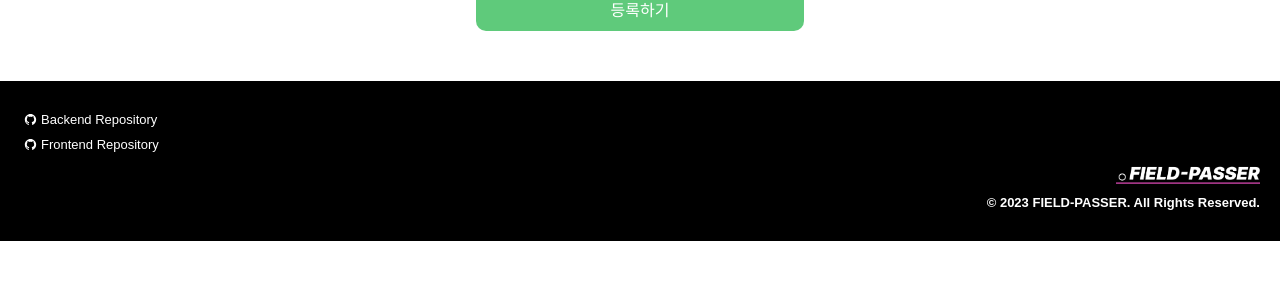
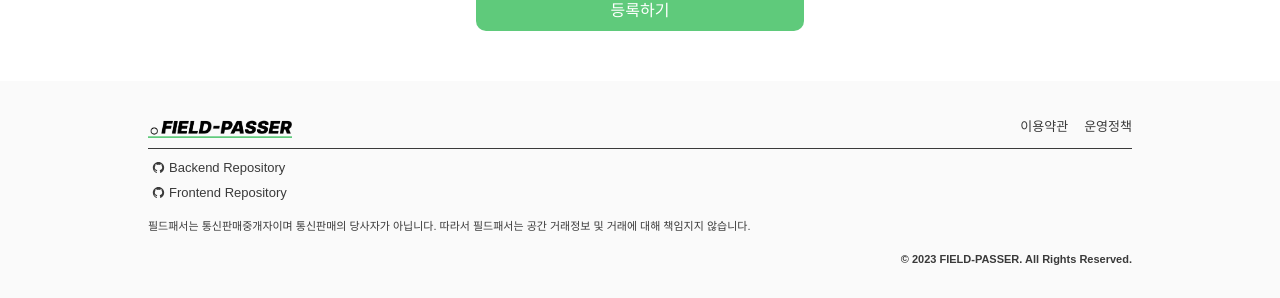
Before and after one commit to Field-Passer/newFieldPasser-FE, a React (Vite) app: page /board_form in a window 1280 px wide. Shown: the part 839-1137 px from the top of the page. Before the commit the page ends 1080 px from the top, so only its background shows below. Built offline with nearby package versions, Linux system fonts and the light colour scheme; no server answers; a web font is replaced by a local one.

Commit message:
Design: 푸터 디자인 반영

```diff
--- a/src/api/Instance.tsx
+++ b/src/api/Instance.tsx
@@ -67,9 +67,7 @@ privateApi.interceptors.response.use(
         } else if (response.status === 404) {
           dispatch(DELETE_TOKEN())
           removeCookieToken()
-          console.log(
-            '토큰이 만료되어 자동으로 로그아웃 되었습니다. 다시 로그인 해주세요.'
-          )
+          console.log('토큰이 만료되어 자동으로 로그아웃 되었습니다. 다시 로그인 해주세요.')
         }
       }
     }
--- a/src/components/Footer.tsx
+++ b/src/components/Footer.tsx
@@ -1,3 +1,4 @@
+import { COLORS } from '@src/globalStyles'
 import { AiFillGithub } from 'react-icons/ai'
 import { styled } from 'styled-components'
 
@@ -5,44 +6,42 @@ const Footer = () => {
   return (
     <FooterContainer>
       <div className="inner">
-        <a
-          href="https://github.com/Field-Passer/newFieldPasser-BE"
-          target="_blank"
-          rel="noopener noreferrer"
-          className="link"
-        >
+        <div className="top">
+          <img src="/logo.png" />
+          <div className="policy">
+            <span>이용약관</span>
+            <span>운영정책</span>
+          </div>
+        </div>
+        <a href="https://github.com/Field-Passer/newFieldPasser-BE" target="_blank" rel="noopener noreferrer" className="link">
           <AiFillGithub />
           Backend Repository
         </a>
-        <a
-          href="https://github.com/Field-Passer/newFieldPasser-FE"
-          target="_blank"
-          rel="noopener noreferrer"
-          className="link"
-        >
+        <a href="https://github.com/Field-Passer/newFieldPasser-FE" target="_blank" rel="noopener noreferrer" className="link">
           <AiFillGithub />
           Frontend Repository
         </a>
-        <div className="logo">
-          <img src="/logo.png" />
+        <div className="alert">
+          필드패서는 통신판매중개자이며 통신판매의 당사자가 아닙니다. 따라서 필드패서는 공간 거래정보 및 거래에 대해 책임지지 않습니다.
         </div>
-        <span>&copy; 2023 FIELD-PASSER. All Rights Reserved.</span>
+        <span className="copyright">&copy; 2023 FIELD-PASSER. All Rights Reserved.</span>
       </div>
     </FooterContainer>
   )
 }
 
 const FooterContainer = styled.footer`
-  background-color: black;
-  color: white;
+  background-color: ${COLORS.gray10};
+  color: ${COLORS.font};
   margin-top: 50px;
-  /* bottom: 0 */
+  /* bottom: 0; */
   width: 100%;
   position: relative;
+  padding: 30px 0;
 
   .inner {
     position: relative;
-    max-width: 1440px;
+    max-width: var(--screen-pc);
     margin: auto;
     height: 160px;
     font-size: 13px;
@@ -53,26 +52,40 @@ const FooterContainer = styled.footer`
     gap: 12px;
     box-sizing: border-box;
 
+    .top {
+      display: flex;
+      justify-content: space-between;
+      padding-bottom: 10px;
+      border-bottom: 1px solid ${COLORS.font};
+
+      img {
+        width: 144px;
+        right: 0;
+      }
+
+      .policy {
+        display: flex;
+        gap: 16px;
+        line-height: 20px;
+        cursor: pointer;
+      }
+    }
+
     .link {
       padding: 0 4px;
       display: flex;
       gap: 4px;
     }
 
-    .logo {
-      display: flex;
-      justify-content: end;
-
-      img {
-        width: 144px;
-        right: 0;
-        filter: invert(100%);
-      }
+    .alert {
+      font-size: 11px;
+      margin: 10px 0;
     }
 
-    span {
+    .copyright {
       font-weight: 700;
       text-align: right;
+      font-size: 11px;
     }
   }
 `
--- a/src/globalStyles.ts
+++ b/src/globalStyles.ts
@@ -106,7 +106,7 @@ const GlobalStyles = createGlobalStyle`
     /* Screen max-width */
     --screen-m: 450px;
     --screen-tab: 834px;
-    --screen-pc: 1440px;
+    --screen-pc: 1024px;
 
   }
 
--- a/src/pages/BoardForm.tsx
+++ b/src/pages/BoardForm.tsx
@@ -60,8 +60,13 @@ const BoardForm = () => {
 
   const handleSubmit = (event: React.FormEvent<HTMLFormElement>) => {
     event.preventDefault()
-    console.log(event)
-    // const formData = new FormData()
+    console.log(event.target)
+    const formData = new FormData()
+    for (let i = 0; i < 8; i += 1) {
+      console.log(event.target[i])
+      // formData.append(event.target[i].name, event.target[i].value)
+    }
+
     // 반복문으로 setPayload
     // 선택된 select option 지역, 종목일 때 api 보내지 않고 alert('지역 / 종목 선택은 필수입니다.') 띄우기
     // 시작시간, 끝나는 시간 동일할 경우 api보내지 않고 alert('예약 일시를 정확히 선택해주세요') 띄우기
@@ -76,7 +81,15 @@ const BoardForm = () => {
       <Section>
         <div>구장명</div>
         <div>
-          <input type="text" placeholder="양도할 구장명을 입력해주세요" required minLength={2} maxLength={20} title="제목은 2~20자 이내로 입력해주세요" />
+          <input
+            type="text"
+            placeholder="양도할 구장명을 입력해주세요"
+            name="title"
+            required
+            minLength={2}
+            maxLength={20}
+            title="제목은 2~20자 이내로 입력해주세요"
+          />
         </div>
       </Section>
       <Section>
@@ -110,14 +123,14 @@ const BoardForm = () => {
       <Section>
         <div>가격</div>
         <div>
-          <input type="number" placeholder="50,000" min={0} required />
+          <input type="number" placeholder="50,000" min={0} required name="price" />
           <span className="won">원</span>
         </div>
       </Section>
       <Section>
         <div>세부사항</div>
         <Detail>
-          <select name="district" defaultValue="지역" required>
+          <select name="districtName" defaultValue="지역" required>
             <option value="" disabled className="default">
               지역
             </option>
@@ -129,7 +142,7 @@ const BoardForm = () => {
               )
             })}
           </select>
-          <select name="category" required defaultValue="종목">
+          <select name="categoryName" required defaultValue="종목">
             <option value="종목" disabled className="default">
               종목
             </option>
@@ -150,9 +163,9 @@ const BoardForm = () => {
             <input type="date" name="date" defaultValue={currentDate} min={currentDate} required />
           </div>
           <div className="time">
-            <input type="time" name="startTime" defaultValue={'00:00'} required />
+            <input type="time" name="start" defaultValue={'00:00'} required />
             <span>부터</span>
-            <input type="time" name="endTime" defaultValue={'00:00'} required />
+            <input type="time" name="end" defaultValue={'00:00'} required />
             <span>까지</span>
           </div>
         </Reservation>
@@ -160,7 +173,7 @@ const BoardForm = () => {
       <Section>
         <div>본문내용</div>
         <div>
-          <textarea placeholder="내용을 입력해주세요" required minLength={5} />
+          <textarea placeholder="내용을 입력해주세요" required minLength={5} name="content" />
         </div>
       </Section>
       <button type="submit">등록하기</button>
```
